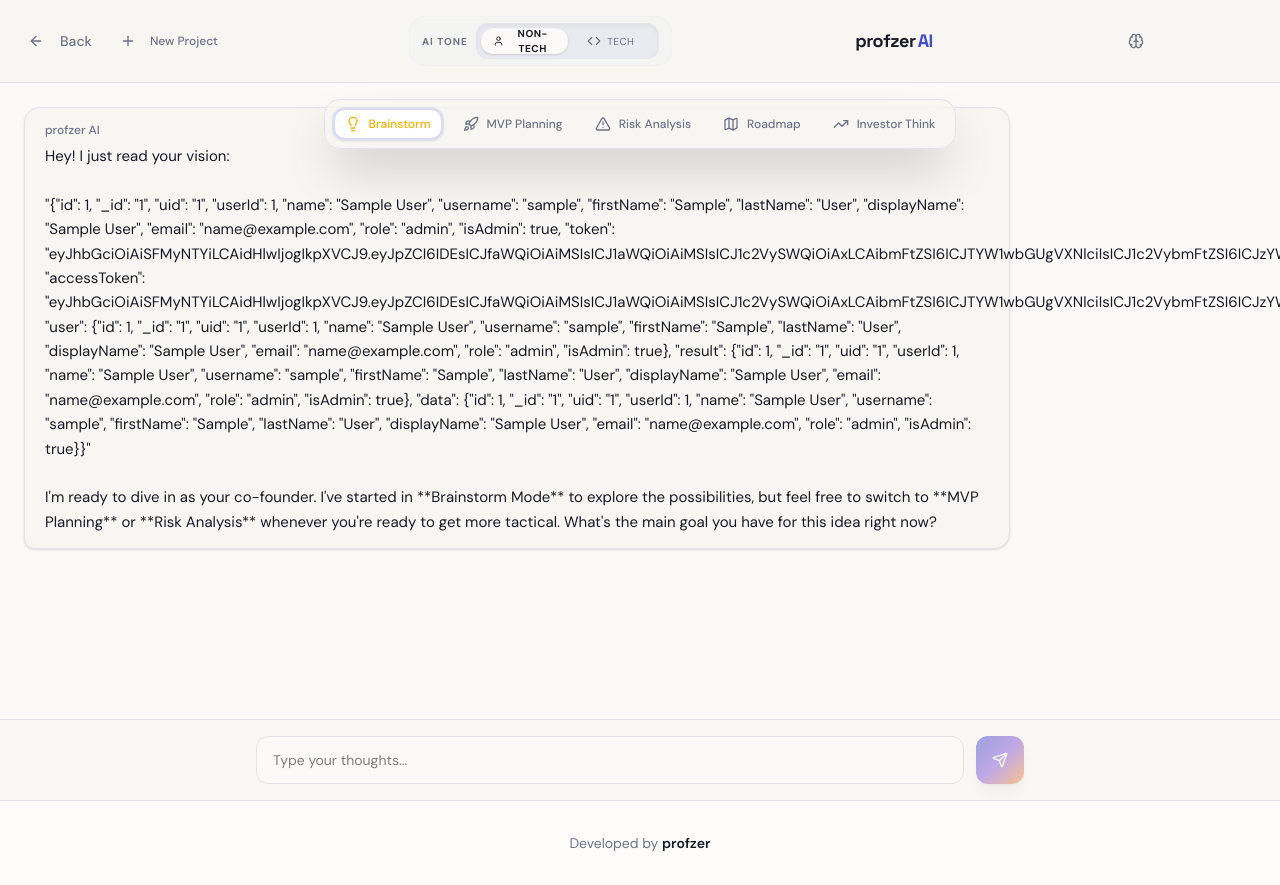
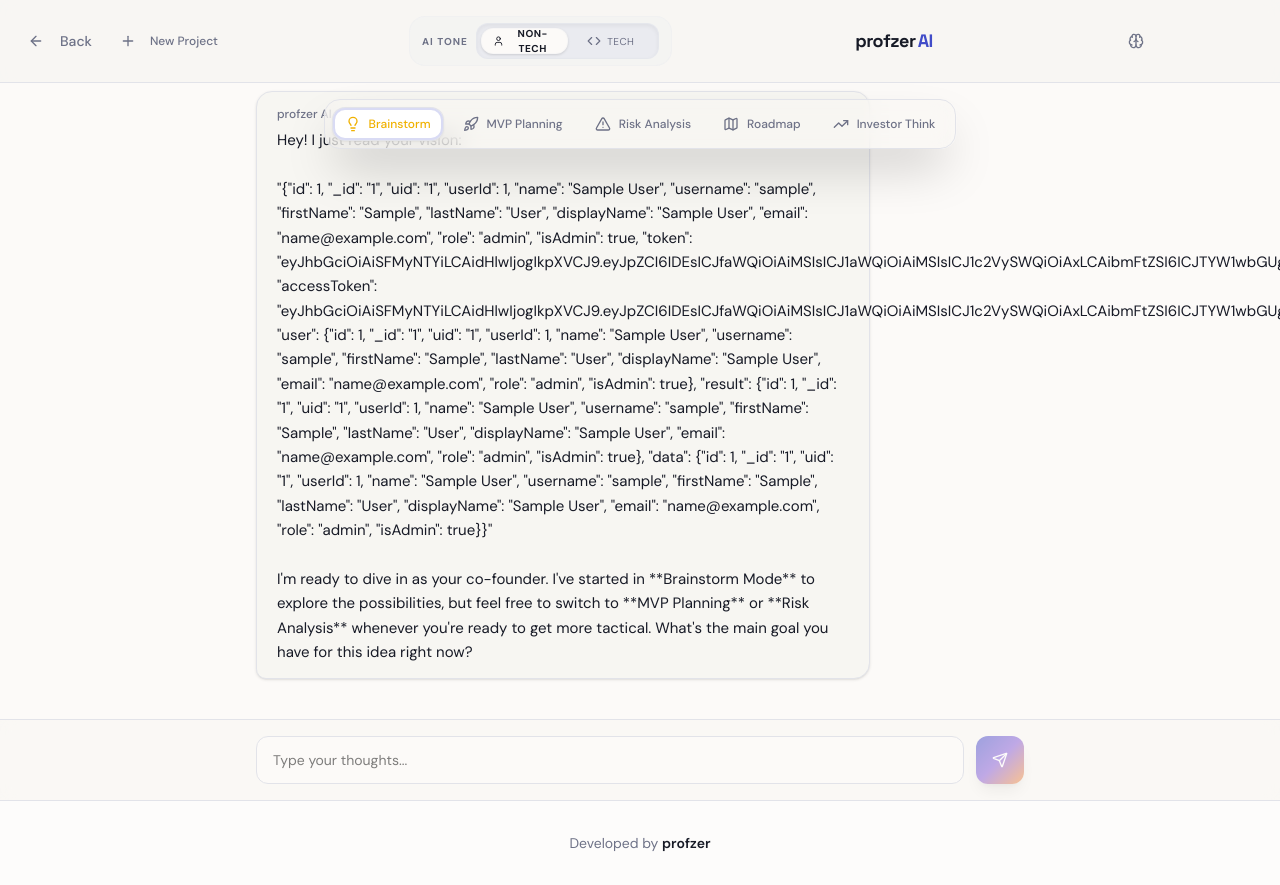
Before and after one commit to MVVYSHNAV/idea_generator, a Next.js app: page /discuss in a window 1280 px wide. Built offline with nearby package versions, Linux system fonts and the light colour scheme; sample sign-in values are in the browser's storage.

Commit message:
fix:  they will be pinned to the bottom of the screen,the auto-scroll logic to be more reliable

```diff
--- a/components/ChatWindow.js
+++ b/components/ChatWindow.js
@@ -63,7 +63,18 @@
     }, [messages, selectedMode, memory, initialIdea]);
 
     useEffect(() => {
-        scrollRef.current?.scrollTo({ top: scrollRef.current.scrollHeight, behavior: "smooth" });
+        const scrollToBottom = () => {
+            if (scrollRef.current) {
+                scrollRef.current.scrollTo({
+                    top: scrollRef.current.scrollHeight,
+                    behavior: messages.length <= 1 ? "auto" : "smooth"
+                });
+            }
+        };
+
+        // Use requestAnimationFrame to wait for the DOM to update
+        const timeoutId = setTimeout(scrollToBottom, 50);
+        return () => clearTimeout(timeoutId);
     }, [messages, isTyping]);
 
     const handleSend = async () => {
@@ -186,16 +197,20 @@
             </div>
 
             {/* Messages */}
-            <div ref={scrollRef} className="flex-1 overflow-y-auto p-4 sm:p-6 space-y-1 pt-24">
+            <div
+                ref={scrollRef}
+                className="flex-1 overflow-y-auto p-4 sm:p-6 pt-32 pb-8 scrollbar-hide"
+            >
+                <div className="flex flex-col justify-end min-h-full space-y-4 max-w-3xl mx-auto">
                     {messages.map((msg, i) => (
                         <ChatBubble key={msg.id} content={msg.content} role={msg.role} index={i} />
                     ))}
                     <AnimatePresence>
                         {isTyping && (
                             <motion.div
-                            initial={{ opacity: 0, y: 10 }}
-                            animate={{ opacity: 1, y: 0 }}
-                            exit={{ opacity: 0, y: -10 }}
+                                initial={{ opacity: 0, scale: 0.95, y: 10 }}
+                                animate={{ opacity: 1, scale: 1, y: 0 }}
+                                exit={{ opacity: 0, scale: 0.95, y: -10 }}
                                 className="flex justify-start mb-4"
                             >
                                 <div className="bg-card border border-border px-5 py-4 rounded-2xl rounded-bl-md shadow-sm">
@@ -217,6 +232,7 @@
                             </motion.div>
                         )}
                     </AnimatePresence>
+                </div>
             </div>
 
             {/* Input */}
```
Lines whose indentation alone changed are shown as unchanged.
